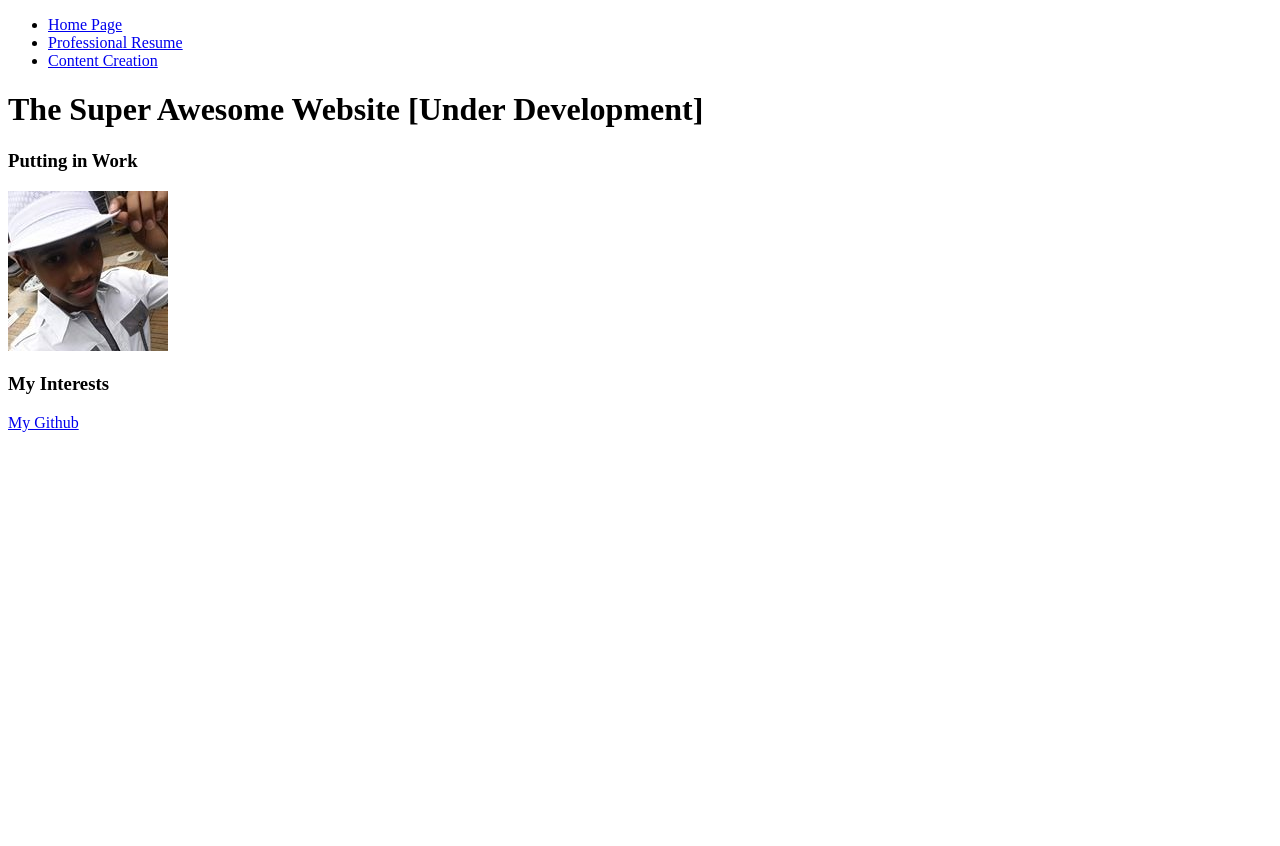
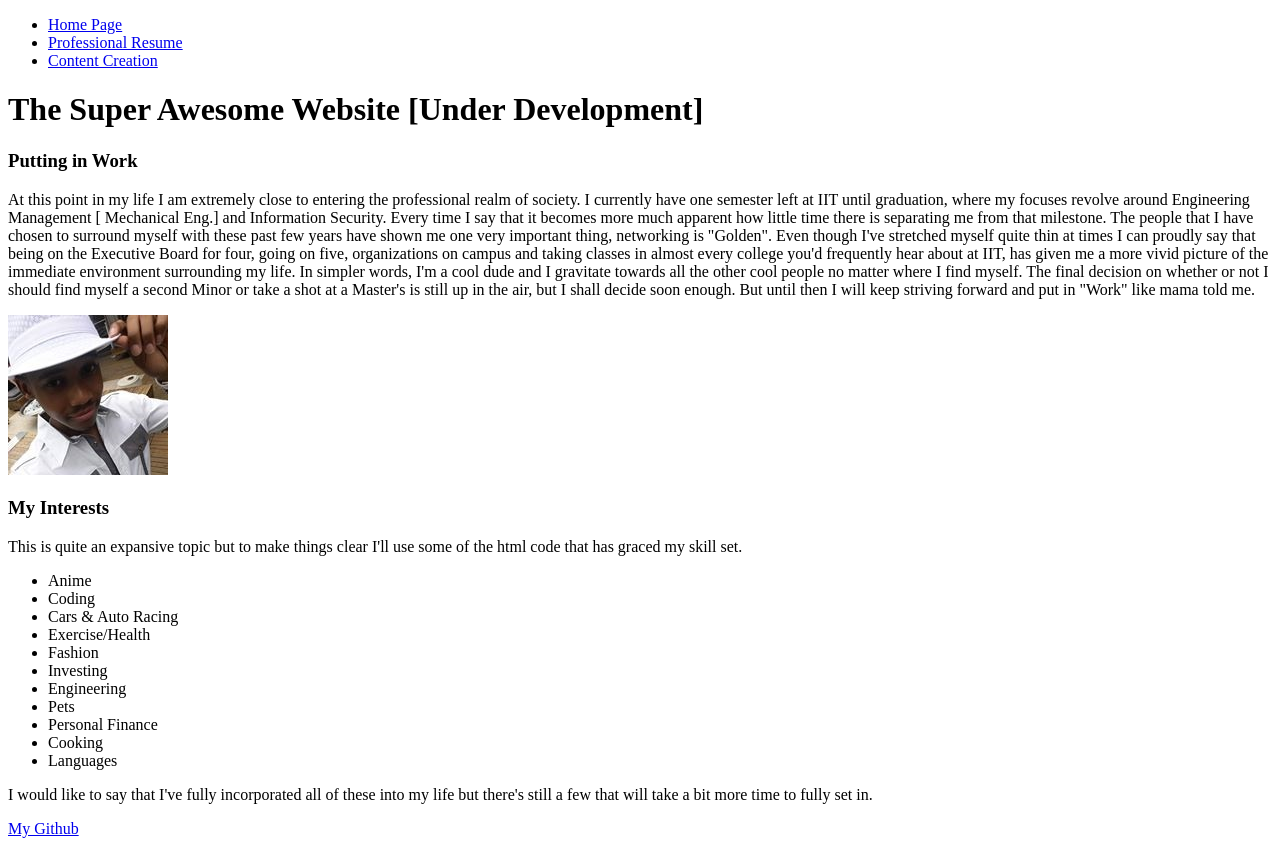
Before and after one commit to UriHuffer14/ITMD361_Project01, a plain HTML site: page index.html in a window 1280 px wide. Before the commit the page ends 800 px from the top, so only its background shows below. Drawn offline with Linux system fonts and the light colour scheme.

Commit message:
home page content added

```diff
--- a/index.html
+++ b/index.html
@@ -24,7 +24,18 @@
     <header>
       <h3>Putting in Work</h3>
 	</header>
-    <p></p>
+    <p>At this point in my life I am extremely close to entering the professional realm of society. I currently
+	have one semester left at IIT until graduation, where my focuses revolve around Engineering Management [
+	Mechanical Eng.] and Information Security. Every time I say that it becomes more much apparent how little
+	time there is separating me from that milestone. The people that I have chosen to surround myself with these
+	past few years have shown me one very important thing, networking is "Golden". Even though I've stretched
+	myself quite thin at times I can proudly say that being on the Executive Board for four, going on five,
+	organizations on campus and taking classes in almost every college you'd frequently hear about at IIT,
+	has given me a more vivid picture of the immediate environment surrounding my life. In simpler words,
+	I'm a cool dude and I gravitate towards all the other cool people no matter where I find myself. The final
+	decision on whether or not I should find myself a second Minor or take a shot at a Master's is still up
+	in the air, but I shall decide soon enough. But until then I will keep striving forward and put in "Work"
+	like mama told me.</p>
   </article>
 
   <article>
@@ -32,11 +43,27 @@
     <header>
       <h3>My Interests</h3>
 	</header>
-    <p></p>
+    <p>This is quite an expansive topic but to make things clear I'll use some of the html code that has graced
+	my skill set.</p>
+	<ul>
+	  <li>Anime</li>
+	  <li>Coding</li>
+	  <li>Cars & Auto Racing</li>
+	  <li>Exercise/Health</li>
+	  <li>Fashion</li>
+	  <li>Investing</li>
+	  <li>Engineering</li>
+	  <li>Pets</li>
+	  <li>Personal Finance</li>
+	  <li>Cooking</li>
+	  <li>Languages</li>
+	</ul>
+	<p>I would like to say that I've fully incorporated all of these into my life but there's still a few that
+	will take a bit more time to fully set in.</p>
   </article>
 
   <footer>
-    <a href="https://github.com/UriHuffer14" target="_blank">My Github </a>
+    <a href="https://github.com/UriHuffer14" target="_blank">My Github</a>
   </footer>
 </body>
 </html>
```
